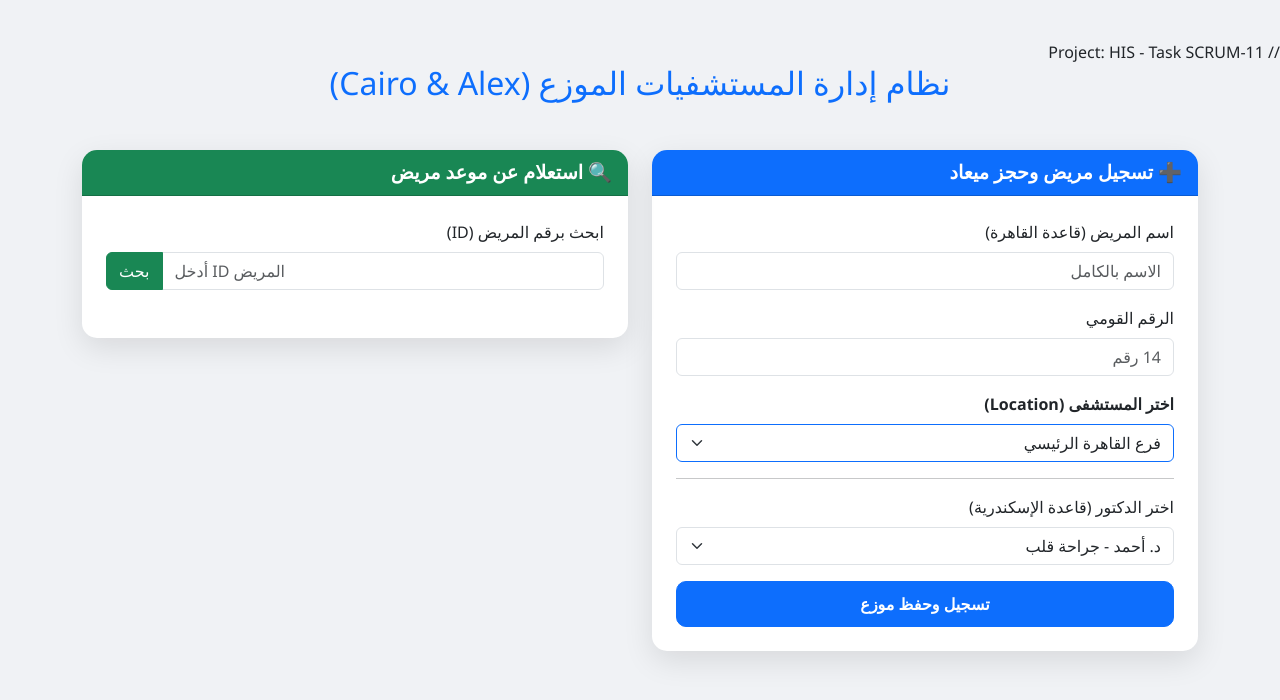
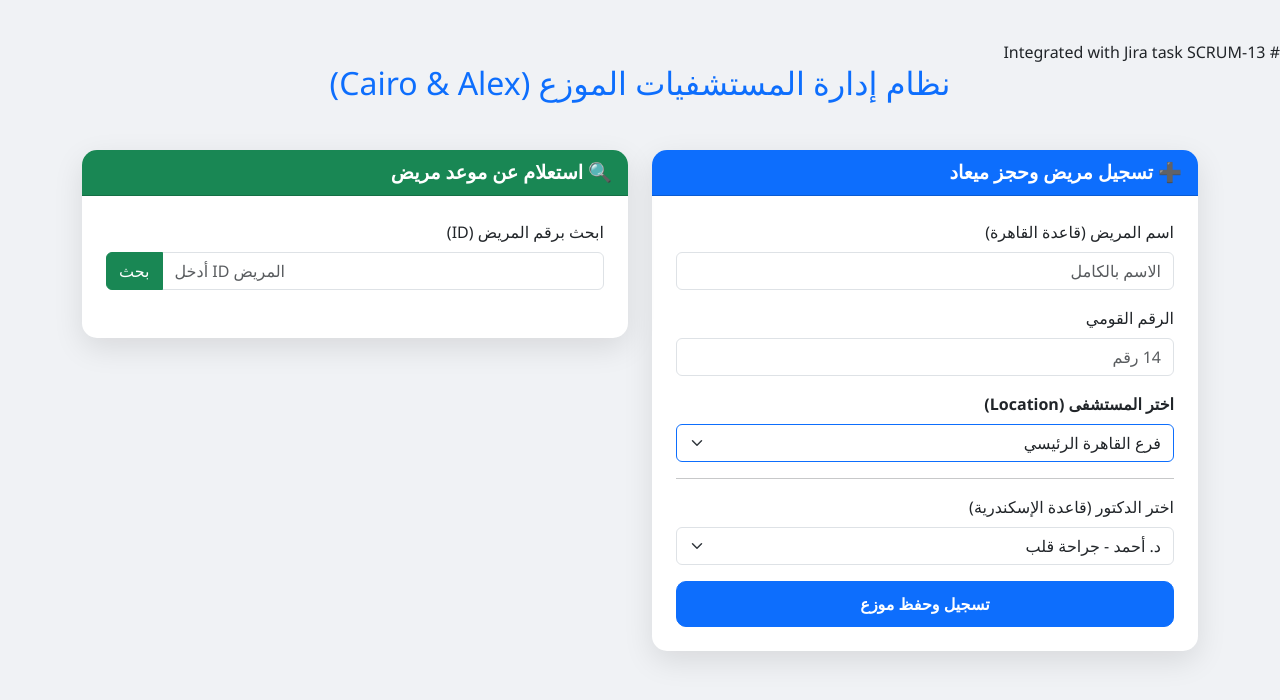
Before and after one commit to mo153said/HIS, a website: page index.html in a window 1280 px wide. Drawn offline with nearby package versions, Linux system fonts and the light colour scheme.

Commit message:
SCRUM-13: connecting HIS development branch to Jira

```diff
--- a/index.html
+++ b/index.html
@@ -13,7 +13,7 @@
     </style>
 </head>
 <body>
-//  Project: HIS - Task SCRUM-11
+# Integrated with Jira task SCRUM-13
 <div class="container">
     <h2 class="text-center mb-5 text-primary">نظام إدارة المستشفيات الموزع (Cairo & Alex)</h2>
 
```
